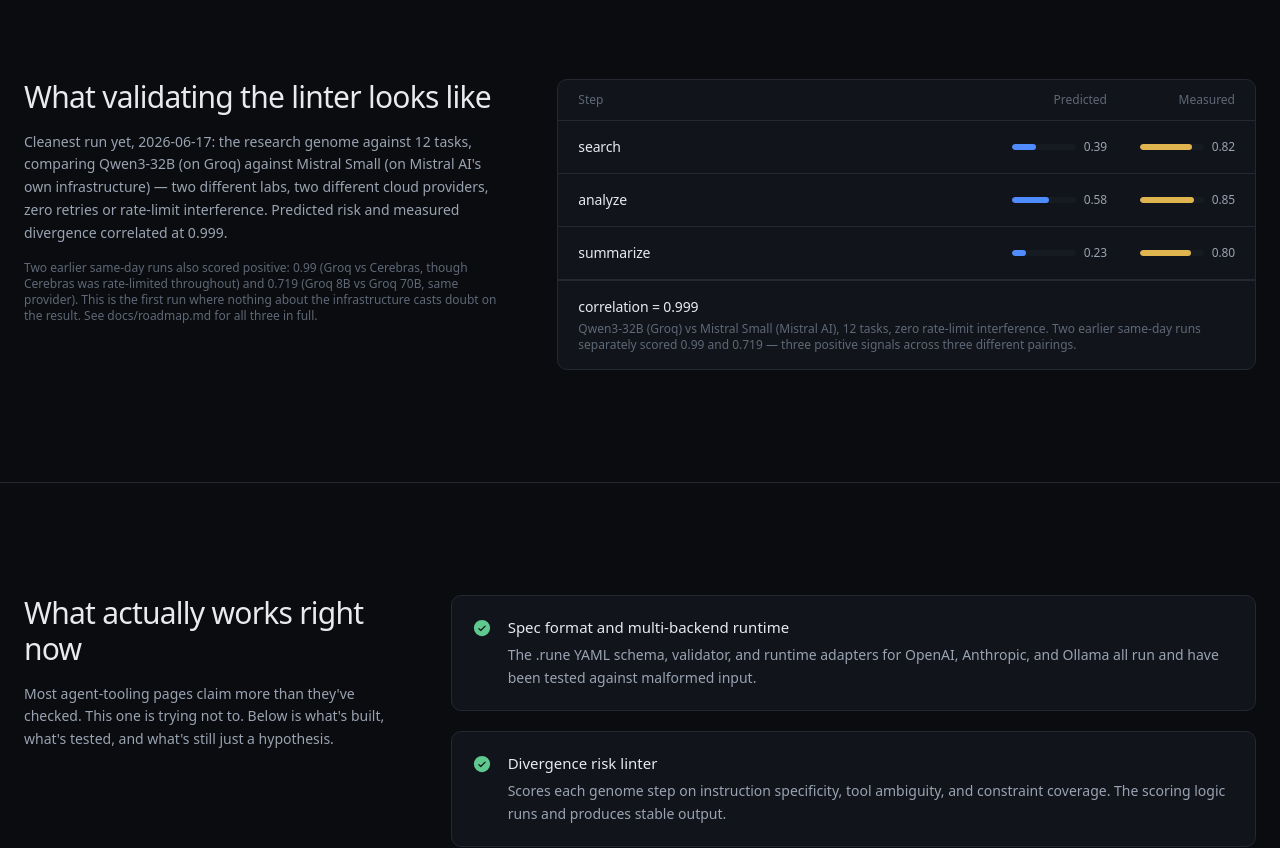
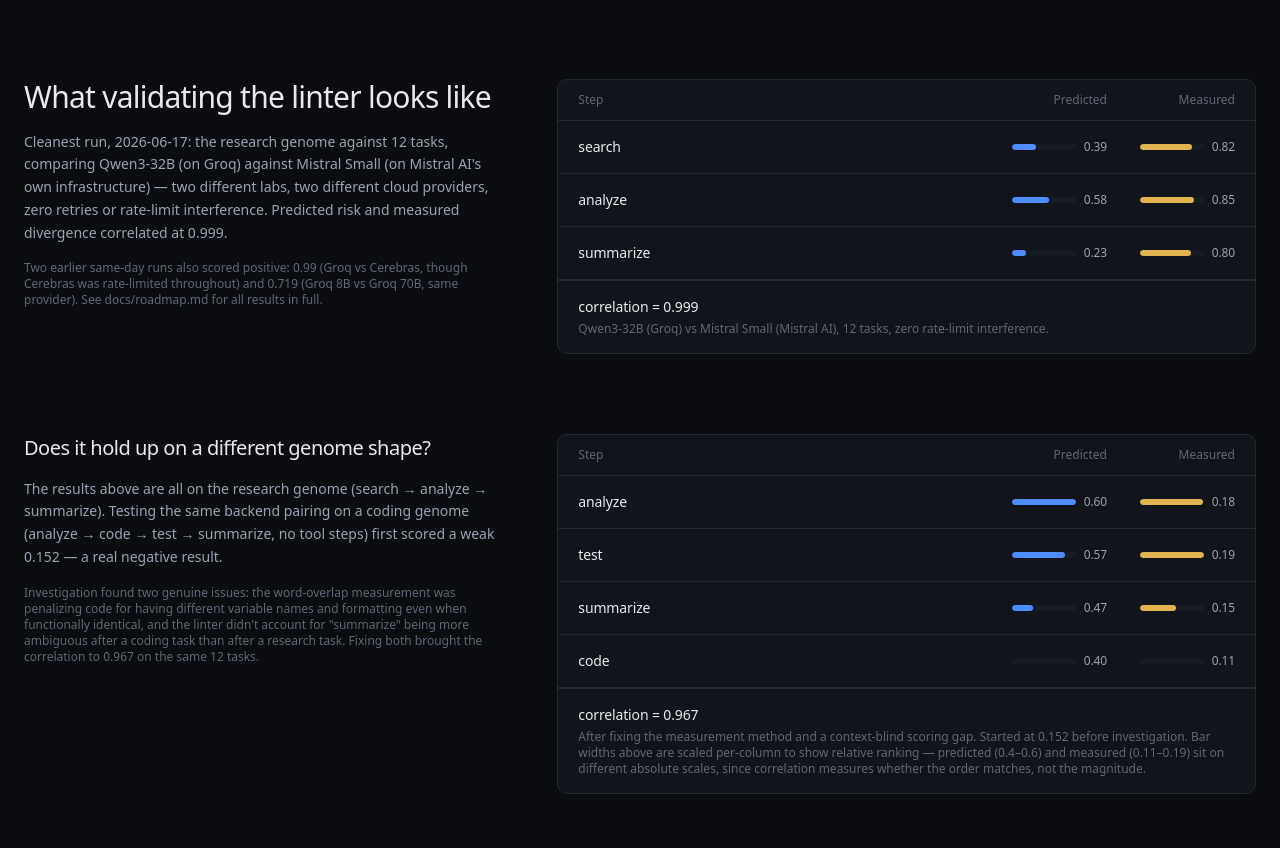
Before and after one commit to FadedCantCode/RUNE-site, a Next.js app: page / in a window 1280 px wide. Shown: the part 2020-2868 px from the top of the page. Built offline with nearby package versions, Linux system fonts and the light colour scheme.

Commit message:
Update CorrelationExample.tsx

```diff
--- a/components/CorrelationExample.tsx
+++ b/components/CorrelationExample.tsx
@@ -2,11 +2,37 @@
 
 import { motion, useReducedMotion } from "motion/react";
 
-const rows = [
+const researchRows = [
   { step: "search", predicted: 0.388, measured: 0.823 },
   { step: "analyze", predicted: 0.58, measured: 0.853 },
   { step: "summarize", predicted: 0.23, measured: 0.802 },
 ];
+
+const coderRows = [
+  { step: "analyze", predicted: 0.605, measured: 0.185 },
+  { step: "test", predicted: 0.57, measured: 0.186 },
+  { step: "summarize", predicted: 0.465, measured: 0.154 },
+  { step: "code", predicted: 0.395, measured: 0.113 },
+];
+
+// coder.rune's predicted (0.4–0.6) and measured (0.11–0.19) values sit on very
+// different absolute scales — semantic-similarity divergence scores run much
+// lower than the structural risk heuristic's 0–1 range. What the correlation
+// (0.967) actually validates is the RANKING matching between the two series,
+// not their absolute magnitudes. Rendering both on a shared 0–100% bar width
+// would visually misrepresent a strong result as weak (all "measured" bars
+// would look short relative to "predicted" ones for a reason that has nothing
+// to do with how good the result is). Normalize each series independently to
+// its own min–max range for bar width, while keeping the displayed numeric
+// labels as the real raw values — this keeps the visual honest about what's
+// actually being claimed.
+function normalizeSeries(rows: typeof coderRows, key: "predicted" | "measured") {
+  const values = rows.map((r) => r[key]);
+  const min = Math.min(...values);
+  const max = Math.max(...values);
+  const range = max - min || 1;
+  return rows.map((r) => (r[key] - min) / range);
+}
 
 export function CorrelationExample() {
   const reduce = useReducedMotion();
@@ -14,13 +40,14 @@ export function CorrelationExample() {
   return (
     <section className="border-b border-[var(--color-border)] py-20 md:py-28">
       <div className="mx-auto max-w-[1400px] px-6">
+        {/* Primary result: research.rune */}
         <div className="grid grid-cols-1 gap-12 md:grid-cols-12">
           <div className="md:col-span-5">
             <h2 className="text-3xl font-medium tracking-tight text-[var(--color-ink)]">
               What validating the linter looks like
             </h2>
             <p className="mt-4 text-sm leading-relaxed text-[var(--color-ink-muted)]">
-              Cleanest run yet, 2026-06-17: the research genome against 12
+              Cleanest run, 2026-06-17: the research genome against 12
               tasks, comparing Qwen3-32B (on Groq) against Mistral Small
               (on Mistral AI&apos;s own infrastructure) &mdash; two
               different labs, two different cloud providers, zero
@@ -31,9 +58,7 @@ export function CorrelationExample() {
               Two earlier same-day runs also scored positive: 0.99
               (Groq vs Cerebras, though Cerebras was rate-limited
               throughout) and 0.719 (Groq 8B vs Groq 70B, same
-              provider). This is the first run where nothing about the
-              infrastructure casts doubt on the result. See
-              docs/roadmap.md for all three in full.
+              provider). See docs/roadmap.md for all results in full.
             </p>
           </div>
 
@@ -45,7 +70,7 @@ export function CorrelationExample() {
                 <span className="w-20 text-right sm:w-28">Measured</span>
               </div>
 
-              {rows.map((row, i) => (
+              {researchRows.map((row, i) => (
                 <BarRow key={row.step} row={row} index={i} reduce={!!reduce} />
               ))}
 
@@ -55,9 +80,70 @@ export function CorrelationExample() {
                 </p>
                 <p className="mt-1 text-xs text-[var(--color-ink-faint)]">
                   Qwen3-32B (Groq) vs Mistral Small (Mistral AI), 12 tasks,
-                  zero rate-limit interference. Two earlier same-day runs
-                  separately scored 0.99 and 0.719 &mdash; three positive
-                  signals across three different pairings.
+                  zero rate-limit interference.
+                </p>
+              </div>
+            </div>
+          </div>
+        </div>
+
+        {/* Second result: coder.rune, a different genome shape */}
+        <div className="mt-20 grid grid-cols-1 gap-12 md:grid-cols-12">
+          <div className="md:col-span-5">
+            <h3 className="text-xl font-medium tracking-tight text-[var(--color-ink)]">
+              Does it hold up on a different genome shape?
+            </h3>
+            <p className="mt-4 text-sm leading-relaxed text-[var(--color-ink-muted)]">
+              The results above are all on the research genome (search
+              &rarr; analyze &rarr; summarize). Testing the same backend
+              pairing on a coding genome (analyze &rarr; code &rarr; test
+              &rarr; summarize, no tool steps) first scored a weak 0.152
+              &mdash; a real negative result.
+            </p>
+            <p className="mt-4 text-xs text-[var(--color-ink-faint)]">
+              Investigation found two genuine issues: the word-overlap
+              measurement was penalizing code for having different
+              variable names and formatting even when functionally
+              identical, and the linter didn&apos;t account for
+              &quot;summarize&quot; being more ambiguous after a coding
+              task than after a research task. Fixing both brought the
+              correlation to 0.967 on the same 12 tasks.
+            </p>
+          </div>
+
+          <div className="md:col-span-7">
+            <div className="surface overflow-hidden">
+              <div className="grid grid-cols-[1fr_auto_auto] gap-3 border-b border-[var(--color-border)] px-4 py-3 text-xs text-[var(--color-ink-faint)] sm:gap-4 sm:px-5">
+                <span>Step</span>
+                <span className="w-20 text-right sm:w-28">Predicted</span>
+                <span className="w-20 text-right sm:w-28">Measured</span>
+              </div>
+
+              {(() => {
+                const normPredicted = normalizeSeries(coderRows, "predicted");
+                const normMeasured = normalizeSeries(coderRows, "measured");
+                return coderRows.map((row, i) => (
+                  <BarRow
+                    key={row.step}
+                    row={row}
+                    barWidths={{ predicted: normPredicted[i], measured: normMeasured[i] }}
+                    index={i}
+                    reduce={!!reduce}
+                  />
+                ));
+              })()}
+
+              <div className="border-t border-[var(--color-border)] px-5 py-4">
+                <p className="font-mono-tight text-sm text-[var(--color-ink)]">
+                  correlation = 0.967
+                </p>
+                <p className="mt-1 text-xs text-[var(--color-ink-faint)]">
+                  After fixing the measurement method and a context-blind
+                  scoring gap. Started at 0.152 before investigation. Bar
+                  widths above are scaled per-column to show relative
+                  ranking — predicted (0.4–0.6) and measured (0.11–0.19)
+                  sit on different absolute scales, since correlation
+                  measures whether the order matches, not the magnitude.
                 </p>
               </div>
             </div>
@@ -72,11 +158,16 @@ function BarRow({
   row,
   index,
   reduce,
+  barWidths,
 }: {
   row: { step: string; predicted: number; measured: number };
   index: number;
   reduce: boolean;
+  barWidths?: { predicted: number; measured: number };
 }) {
+  const predictedWidth = barWidths ? barWidths.predicted : row.predicted;
+  const measuredWidth = barWidths ? barWidths.measured : row.measured;
+
   return (
     <div className="grid grid-cols-[1fr_auto_auto] items-center gap-3 border-b border-[var(--color-border)] px-4 py-4 last:border-b-0 sm:gap-4 sm:px-5">
       <span className="font-mono-tight text-sm text-[var(--color-ink)]">
@@ -88,7 +179,7 @@ function BarRow({
           <motion.div
             className="h-full rounded-full bg-[var(--color-accent)]"
             initial={reduce ? false : { width: 0 }}
-            whileInView={{ width: `${row.predicted * 100}%` }}
+            whileInView={{ width: `${predictedWidth * 100}%` }}
             viewport={{ once: true, amount: 0.6 }}
             transition={{ duration: 0.7, delay: index * 0.08, ease: [0.16, 1, 0.3, 1] }}
           />
@@ -103,7 +194,7 @@ function BarRow({
           <motion.div
             className="h-full rounded-full bg-[var(--color-risk-medium)]"
             initial={reduce ? false : { width: 0 }}
-            whileInView={{ width: `${row.measured * 100}%` }}
+            whileInView={{ width: `${measuredWidth * 100}%` }}
             viewport={{ once: true, amount: 0.6 }}
             transition={{ duration: 0.7, delay: index * 0.08 + 0.1, ease: [0.16, 1, 0.3, 1] }}
           />
```
